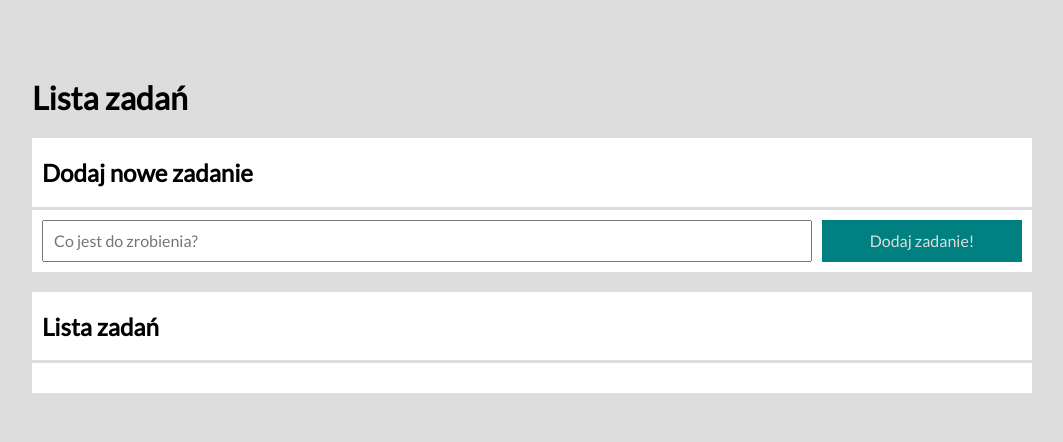
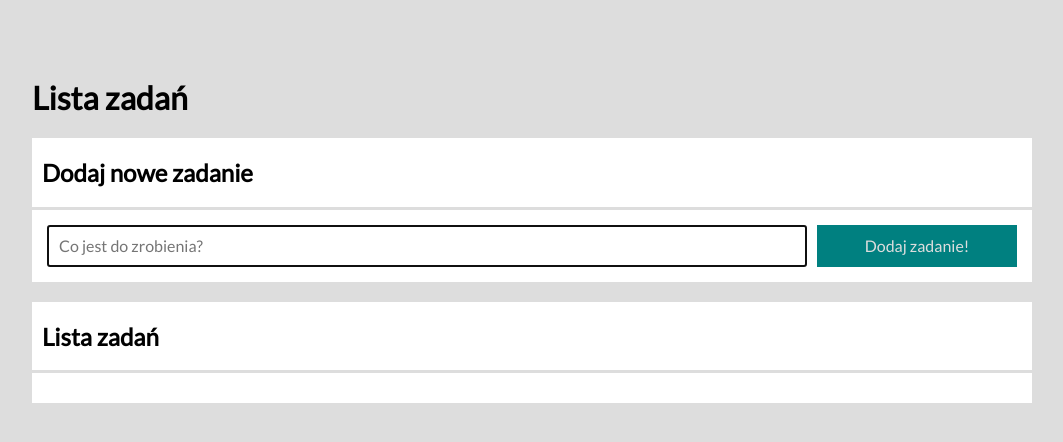
Before and after one commit to BarKles02/todolist, a plain HTML site: page index.html in a window 1280 px wide. Shown: the whole page, without its empty margins (108-1171 px from the left). Drawn offline with nearby package versions, Linux system fonts and the light colour scheme.

Commit message:
autofocus on input

```diff
--- a/css/form.css
+++ b/css/form.css
@@ -1,5 +1,5 @@
 .form {
-    padding: 10px;
+    padding: 15px;
     display: grid;
     grid-template-columns: 1fr 200px;
     grid-gap: 10px;
--- a/index.html
+++ b/index.html
@@ -29,7 +29,7 @@
                 <h2 class="sectionHeader">Dodaj nowe zadanie</h2>
             </section>
             <form class="form js-form">
-                <input class="form__input js-newTask" placeholder="Co jest do zrobienia?">
+                <input class="form__input js-newTask" placeholder="Co jest do zrobienia?" autofocus>
                 <button class="button form__button">Dodaj zadanie!</button>
             </form>
         </section>
```
